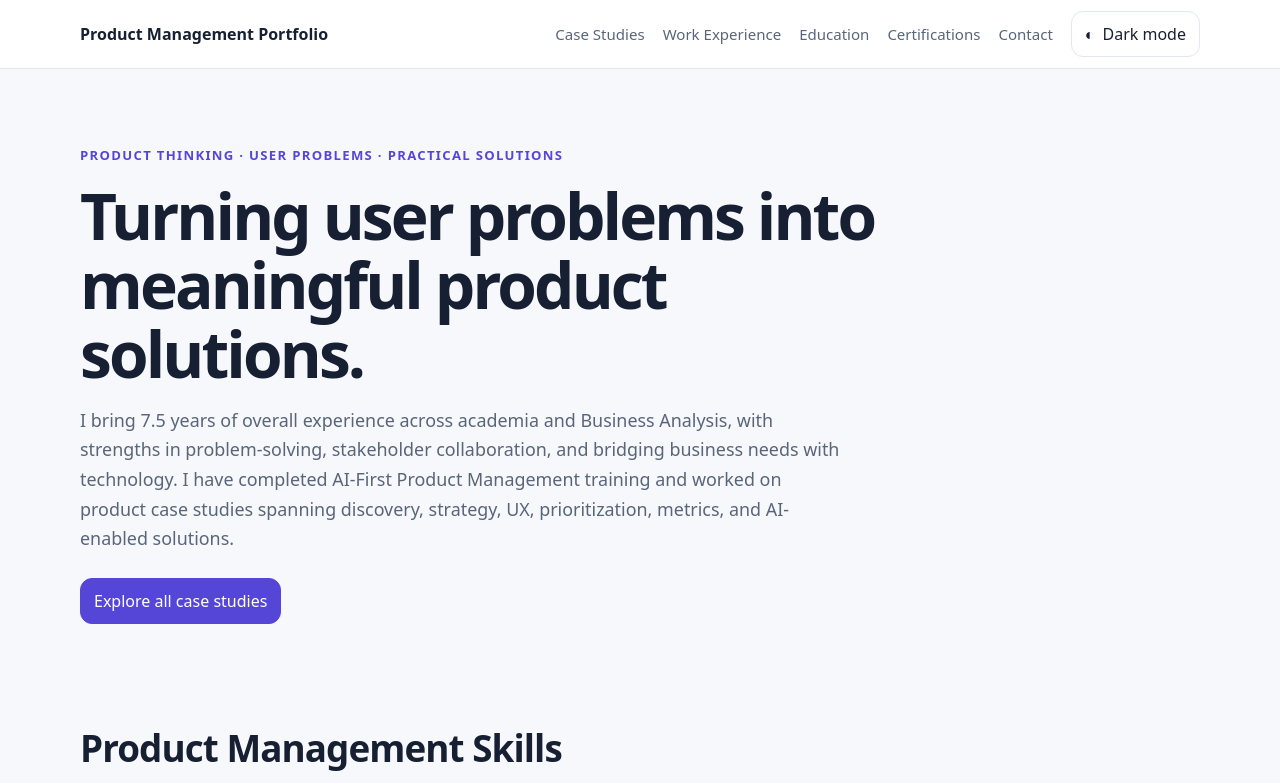
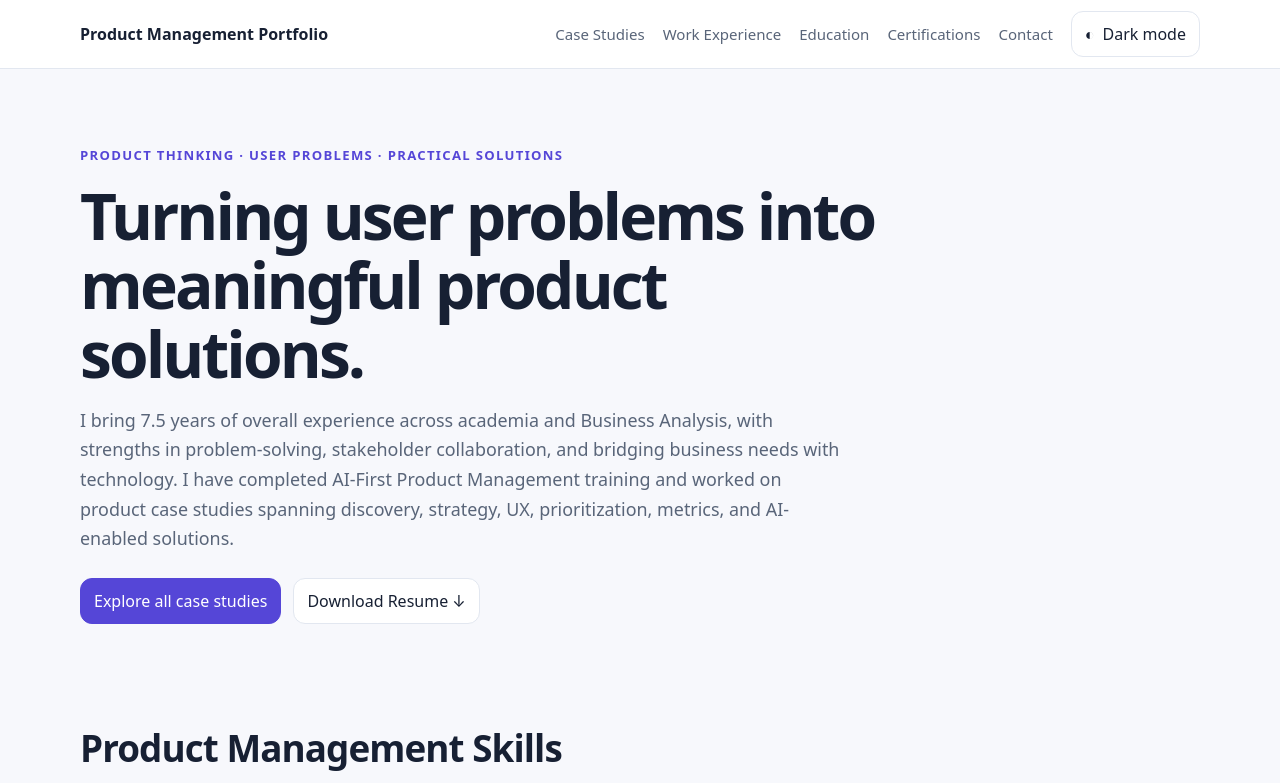
Before and after one commit to puladassandhya/Portfolio, a plain HTML site: page index.html in a window 1280 px wide. Shown: the top 783 px of the page. Drawn offline with Linux system fonts and the light colour scheme.

Commit message:
Update index.html
Latest third commit

```diff
--- a/index.html
+++ b/index.html
@@ -84,7 +84,12 @@ footer{padding:36px 0;color:var(--muted);font-size:.9rem}
 <div class="eyebrow">Product thinking · User problems · Practical solutions</div>
 <h1>Turning user problems into meaningful product solutions.</h1>
 <p>I bring 7.5 years of overall experience across academia and Business Analysis, with strengths in problem-solving, stakeholder collaboration, and bridging business needs with technology. I have completed AI-First Product Management training and worked on product case studies spanning discovery, strategy, UX, prioritization, metrics, and AI-enabled solutions.</p>
-<div class="actions"><a class="button primary" href="#case-studies">Explore all case studies</a></div>
+
+<div class="actions">
+  <a class="button primary" href="#case-studies">Explore all case studies</a>
+  <a class="button" href="pdfs/Puladas%20Sandhya%20Priyanka.pdf" download>Download Resume ↓</a>
+</div>
+
 </div>
 </section>
 
```
